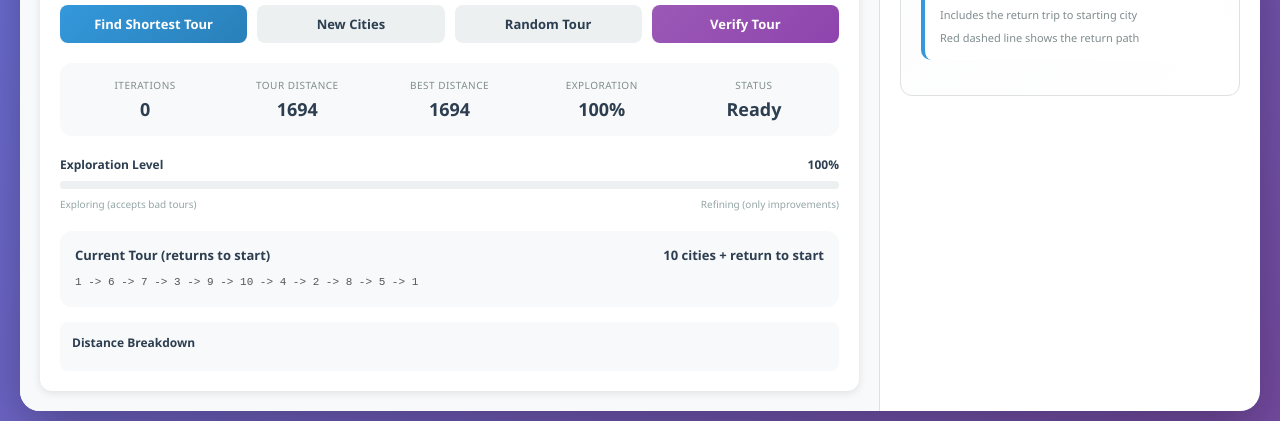
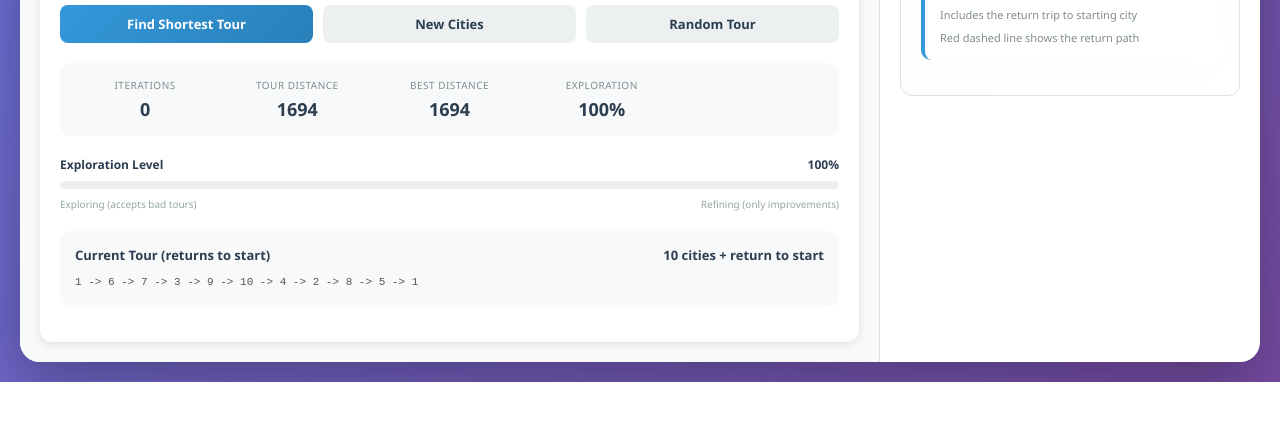
Before and after one commit to bnusuwal/travelling-salesman-solving, a plain HTML site: page public/index.html in a window 1280 px wide. Shown: the part 805-1226 px from the top of the page. After the commit the page ends 1187 px from the top, so only its background shows below. Drawn offline with Linux system fonts and the light colour scheme.

Commit message:
Remove Verify Tour button from HTML

```diff
--- a/public/index.html
+++ b/public/index.html
@@ -1,11 +1,13 @@
 <!DOCTYPE html>
 <html lang="en">
+
 <head>
   <meta charset="UTF-8">
   <meta name="viewport" content="width=device-width, initial-scale=1.0">
   <title>Traveling Salesman - Simulated Annealing</title>
   <link rel="stylesheet" href="style.css">
 </head>
+
 <body>
   <div class="app">
     <div class="header">
@@ -52,7 +54,6 @@
             <button id="solve-btn" class="btn-primary">Find Shortest Tour</button>
             <button id="reset-btn" class="btn-secondary">New Cities</button>
             <button id="random-btn" class="btn-secondary">Random Tour</button>
-            <button id="verify-btn" class="btn-info">Verify Tour</button>
           </div>
 
           <div class="stats-grid">
@@ -71,10 +72,6 @@
             <div class="stat-item">
               <div class="stat-label">Exploration</div>
               <div class="stat-value" id="exploration">100%</div>
-            </div>
-            <div class="stat-item">
-              <div class="stat-label">Status</div>
-              <div class="stat-value" id="status">Ready</div>
             </div>
           </div>
 
@@ -98,11 +95,6 @@
               <span id="route-length"></span>
             </div>
             <div id="route-info" class="route-path">Click Find Shortest Tour to start</div>
-          </div>
-
-          <div class="distance-details">
-            <div class="distance-header">Distance Breakdown</div>
-            <div id="distance-details" class="distance-list"></div>
           </div>
         </div>
       </div>
@@ -165,8 +157,10 @@
           <div class="explanation-box">
             <h4>Classic TSP Definition</h4>
             <div class="explanation-text">
-              <p><strong>The Problem:</strong> "Given a list of cities and distances between them, what is the shortest possible route that visits each city exactly once and returns to the starting city?"</p>
-              <p class="example">The salesman starts at a city, visits all other cities once, and returns to the start - forming a complete loop.</p>
+              <p><strong>The Problem:</strong> "Given a list of cities and distances between them, what is the shortest
+                possible route that visits each city exactly once and returns to the starting city?"</p>
+              <p class="example">The salesman starts at a city, visits all other cities once, and returns to the start -
+                forming a complete loop.</p>
             </div>
           </div>
 
@@ -181,7 +175,8 @@
         <div class="live-log">
           <h3>Optimization Log</h3>
           <div id="log" class="log-content">
-            <div class="log-entry info">Ready to find shortest tour. Select starting city, then click Find Shortest Tour.</div>
+            <div class="log-entry info">Ready to find shortest tour. Select starting city, then click Find Shortest
+              Tour.</div>
           </div>
         </div>
       </div>
@@ -190,4 +185,5 @@
 
   <script src="solver.js"></script>
 </body>
+
 </html>
```
